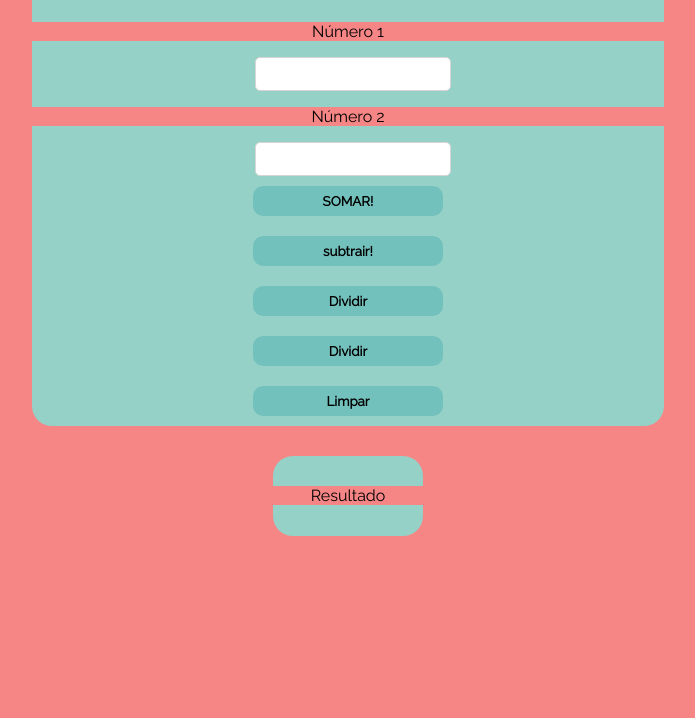
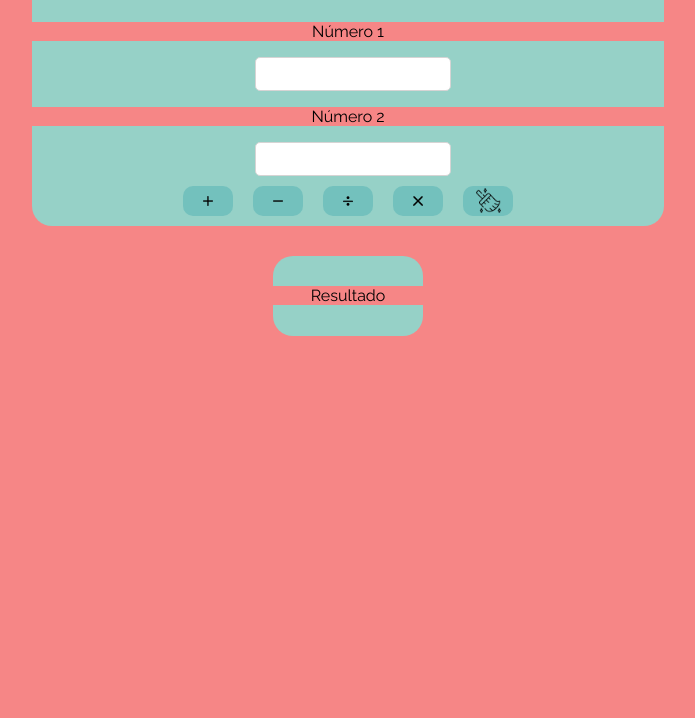
Before and after one commit to emilycomin/CalculationProject, a plain HTML site: page index.html in a window 1280 px wide. Shown: the part 82-800 px from the top of the page, without its empty margins (292-987 px from the left). Drawn offline with Linux system fonts and the light colour scheme.

Commit message:
adicionado imagens aos botões

```diff
--- a/index.html
+++ b/index.html
@@ -11,17 +11,18 @@
     </head>
     <body>
         <label for="calcular">
-            <h1> Vamos somar!</h1>
+            <h1> Vamos Calcular!</h1>
             <p>Número 1</p>
                 <input type="number" id="number1" value="">
             <p>Número 2</p>
                 <input type="number" id="number2" value="">
-
-            <button id="sumButton">SOMAR!</button>
-            <button id="subtractButton">subtrair!</button>
-            <button id="divisionButton">Dividir</button>
-            <button id="multiplicationButton">Dividir</button>
-            <button id="reset">Limpar</button>
+            <div id="buttons">
+                <button id="sumButton"> <img src="/image/somar.png" alt="sinal matemático de soma"></button>
+                <button id="subtractButton"> <img src="image/sinal-de-menos.png" alt="sinal matemárico de menos"> </button>
+                <button id="divisionButton"> <img src="/image/dividir.png" alt="sinal matemárico de divisão"</button>
+                <button id="multiplicationButton"> <img src="/image/multiplique-.png" alt="Sinal matematico de divisão"</button>
+                <button id="reset"> <img src="/image/limpar.png" alt="imagem de vassoura limpando"</button>
+            </div>
         </label>
         <div id="main">
             <p>Resultado</p>
--- a/style.css
+++ b/style.css
@@ -34,7 +34,7 @@ input{
     font-family: 'Raleway', sans-serif;
 }
 button{
-    width: 30%;
+    width: 50px;
     height: 30px;
     margin: 10px;
     display: flex;
@@ -51,15 +51,19 @@ button{
 button:hover{
     display: fixed;
     padding: 5px;
-    width: 35%;
-    transition: 3s;
+    width: 50px;
+    height: 30px;
+    transition: 1s;
     border-radius: 10px;
-    font-size: 15px;
-    background-color: #5eb7b79c;
+    background-color: #428080c1;
 }
 
 div{
     display: flex;
+}
+#buttons{
+    display: flex;
+    flex-direction: row;
 }
 #main{
     display: flex;
@@ -78,3 +82,13 @@ div{
 #main p{
     font-size: medium;
 }
+
+#buttons img{
+    width: 10px;
+    height: 10px;
+}
+
+#reset img{
+    width: 25px;
+    height: 25px;
+}
```
Also changed, not shown: image/dividir.png (added), image/limpar.png (added), image/multiplique-.png (added), image/sinal-de-menos.png (added), image/somar.png (added).
